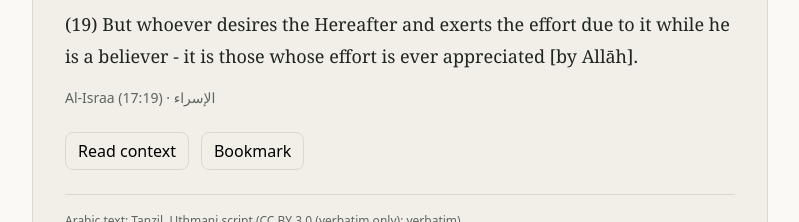
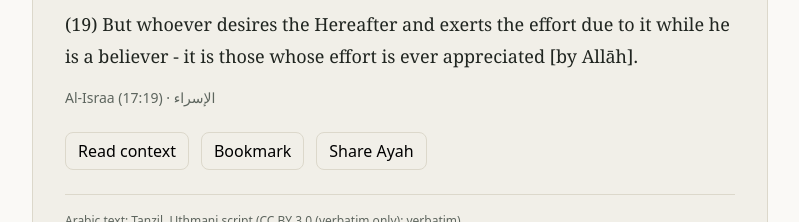
Before and after one commit to SamirDhanegave/Dhikr, a Next.js app: page / in a window 1280 px wide. Shown: the part 860-1082 px from the top of the page, without its empty margins (240-1039 px from the left). Built offline with nearby package versions, Linux system fonts and the light colour scheme; no server answers; a web font is replaced by a local one.

Commit message:
Implement sharing functionality for Ayah of the Day
Added a button to share the Ayah of the Day via the Web Share API or clipboard.

```diff
--- a/components/Home.tsx
+++ b/components/Home.tsx
@@ -100,6 +100,46 @@ export function Home({ surahs, ayahOfDay }: { surahs: SurahMeta[]; ayahOfDay: Ay
             onClick={() => setMarks((items) => toggle(items, bookmarkKey(ayahOfDay.surah.id, ayahOfDay.verse.n)))}>
             {marks.includes(bookmarkKey(ayahOfDay.surah.id, ayahOfDay.verse.n)) ? "Saved" : "Bookmark"}
           </button>
+
+<button
+  className="btn"
+  onClick={async () => {
+    const url = `${window.location.origin}/surah/${ayahOfDay.surah.id}#ayah-${ayahOfDay.verse.n}`;
+
+    const text = [
+      ayahOfDay.verse.ar,
+      ayahOfDay.verse.en,
+      `${ayahOfDay.surah.translit} (${ayahOfDay.surah.id}:${ayahOfDay.verse.n})`,
+      "The Quran Study",
+      url,
+    ].filter(Boolean).join("\n\n");
+
+    try {
+      if (navigator.share) {
+        await navigator.share({
+          title: "Ayah of the Day — The Quran Study",
+          text,
+          url,
+        });
+      } else {
+        await navigator.clipboard.writeText(text);
+        alert("Ayah and link copied!");
+      }
+    } catch (error) {
+      if (error instanceof Error && error.name === "AbortError") return;
+
+      try {
+        await navigator.clipboard.writeText(text);
+        alert("Ayah and link copied!");
+      } catch {
+        alert("Unable to share. Please try again.");
+      }
+    }
+  }}
+>
+  Share Ayah
+</button>
+
         </div>
         <div className="mt-6 space-y-1 border-t border-line pt-4 text-xs leading-5 text-muted">
           <p>Arabic text: <a className="underline underline-offset-2" href={ayahOfDay.arabicSource.url} target="_blank" rel="noreferrer">Tanzil, Uthmani script</a> ({ayahOfDay.arabicSource.license.split(" — ")[0]}; verbatim).</p>
```
